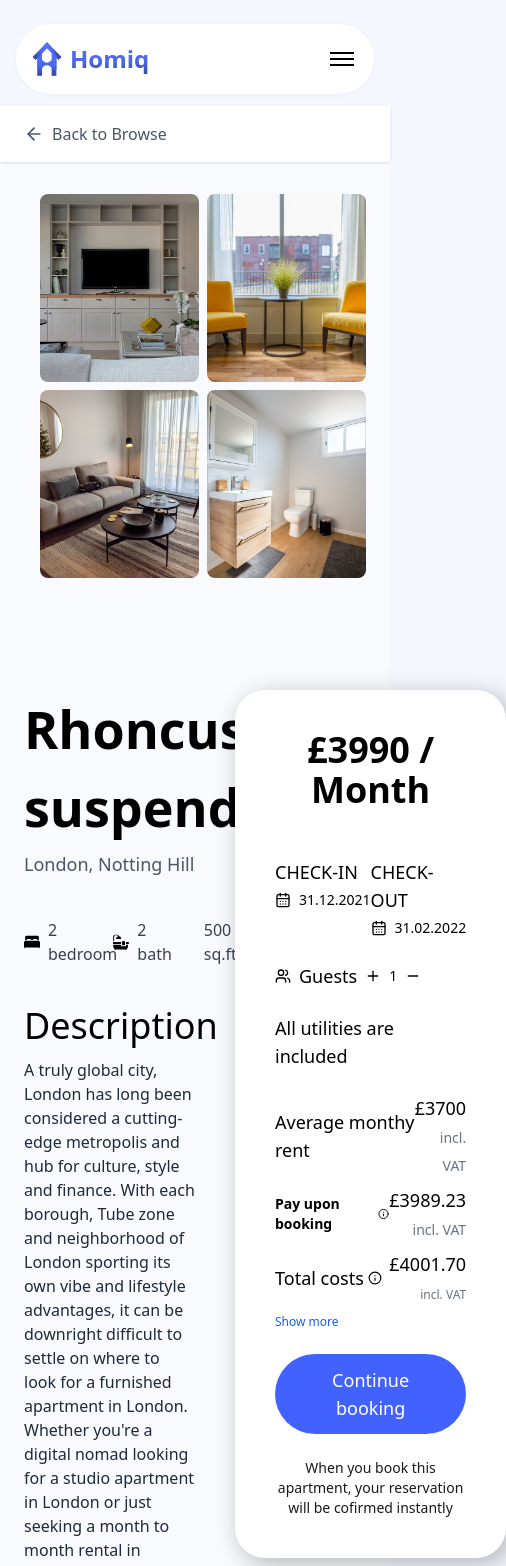
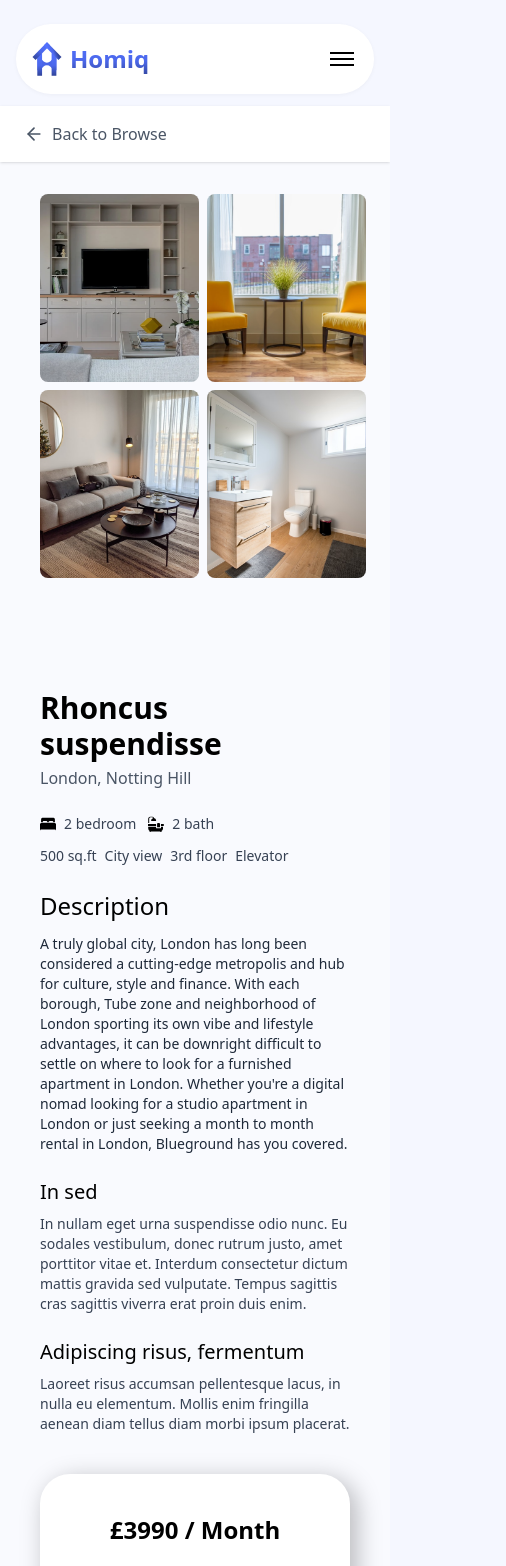
Before and after one commit to TamimOp/Homiq, a Next.js app: page /property/1 in a window 390 px wide. Shown: the top 1566 px of the page, 506 px wide, since content can reach past the window. Built offline with nearby package versions, Linux system fonts and the light colour scheme.

Commit message:
refactor BookingSection component for improved layout and responsive design

```diff
--- a/components/BookingSection.tsx
+++ b/components/BookingSection.tsx
@@ -8,15 +8,19 @@ export default function BookingSection() {
   const [guests, setGuests] = useState(1);
 
   return (
-    <div className="flex justify-between items-start gap-10 py-12 min-h-screen">
+    <div className="flex flex-col xl:flex-row justify-between items-start gap-10 py-12 min-h-screen px-4 sm:px-6 lg:px-8">
       {/* LEFT: Details */}
-      <div className="w-1/2 space-y-10">
+      <div className="w-full xl:w-1/2 space-y-6 sm:space-y-8 lg:space-y-10">
         <div>
-          <h1 className="text-[52px] font-semibold">Rhoncus suspendisse</h1>
-          <p className="text-gray-600 mt-1 text-lg">London, Notting Hill</p>
+          <h1 className="text-3xl sm:text-4xl lg:text-[52px] font-semibold">
+            Rhoncus suspendisse
+          </h1>
+          <p className="text-gray-600 mt-1 text-base sm:text-lg">
+            London, Notting Hill
+          </p>
         </div>
 
-        <div className="flex text-base text-gray-700 items-center">
+        <div className="flex flex-col sm:flex-row text-sm sm:text-base text-gray-700 items-start sm:items-center gap-3 sm:gap-0">
           {/* Left side - Bed and Bath */}
           <div className="flex items-center gap-3">
             <div className="flex items-center gap-2">
@@ -30,20 +34,22 @@ export default function BookingSection() {
           </div>
 
           {/* Right side - Other details */}
-          <div className="flex items-center gap-2 ml-12">
+          <div className="flex flex-wrap items-center gap-2 sm:ml-12">
             <span>500 sq.ft</span>
-            <span>|</span>
+            <span className="hidden sm:inline">|</span>
             <span>City view</span>
-            <span>|</span>
+            <span className="hidden sm:inline">|</span>
             <span>3rd floor</span>
-            <span>|</span>
+            <span className="hidden sm:inline">|</span>
             <span>Elevator</span>
           </div>
         </div>
 
         <div className="space-y-3">
-          <h2 className="text-4xl font-medium">Description</h2>
-          <p className="text-gray-800">
+          <h2 className="text-2xl sm:text-3xl lg:text-4xl font-medium">
+            Description
+          </h2>
+          <p className="text-gray-800 text-sm sm:text-base">
             A truly global city, London has long been considered a cutting-edge
             metropolis and hub for culture, style and finance. With each
             borough, Tube zone and neighborhood of London sporting its own vibe
@@ -56,8 +62,8 @@ export default function BookingSection() {
         </div>
 
         <div className="space-y-2">
-          <h2 className="text-2xl font-medium">In sed</h2>
-          <p className="text-gray-700">
+          <h2 className="text-xl sm:text-2xl font-medium">In sed</h2>
+          <p className="text-gray-700 text-sm sm:text-base">
             In nullam eget urna suspendisse odio nunc. Eu sodales vestibulum,
             donec rutrum justo, amet porttitor vitae et. Interdum consectetur
             dictum mattis gravida sed vulputate. Tempus sagittis cras sagittis
@@ -66,8 +72,10 @@ export default function BookingSection() {
         </div>
 
         <div className="space-y-2">
-          <h2 className="text-2xl font-medium">Adipiscing risus, fermentum</h2>
-          <p className="text-gray-700">
+          <h2 className="text-xl sm:text-2xl font-medium">
+            Adipiscing risus, fermentum
+          </h2>
+          <p className="text-gray-700 text-sm sm:text-base">
             Laoreet risus accumsan pellentesque lacus, in nulla eu elementum.
             Mollis enim fringilla aenean diam tellus diam morbi ipsum placerat.
           </p>
@@ -76,7 +84,7 @@ export default function BookingSection() {
 
       {/* RIGHT: Booking Card */}
       <div
-        className="w-[470px] bg-white text-sm flex flex-col"
+        className="w-full max-w-[470px] xl:w-[470px] bg-white text-sm flex flex-col mx-auto xl:mx-0"
         style={{
           display: "flex",
           padding: "40px",
@@ -88,21 +96,21 @@ export default function BookingSection() {
           boxShadow: "6px 6px 25px 1px rgba(0, 0, 0, 0.26)",
         }}
       >
-        <h3 className="text-4xl font-bold w-full text-center mb-6">
+        <h3 className="text-2xl sm:text-3xl lg:text-4xl font-bold w-full text-center mb-6">
           £3990 / Month
         </h3>
 
         {/* Dates */}
-        <div className="flex justify-between w-full">
+        <div className="flex flex-col sm:flex-row justify-between w-full gap-4 sm:gap-0">
           <div>
-            <p className="text-lg text-black mb-1">CHECK-IN</p>
+            <p className="text-base sm:text-lg text-black mb-1">CHECK-IN</p>
             <div className="flex items-center gap-2">
               <CalendarDays size={16} className="text-black" />
               <span>31.12.2021</span>
             </div>
           </div>
           <div>
-            <p className="text-lg text-black mb-1">CHECK-OUT</p>
+            <p className="text-base sm:text-lg text-black mb-1">CHECK-OUT</p>
             <div className="flex items-center gap-2">
               <CalendarDays size={16} className="text-black" />
               <span>31.02.2022</span>
@@ -113,7 +121,7 @@ export default function BookingSection() {
         {/* Guests */}
         <div className="flex items-center gap-2 w-full">
           <Users size={16} />
-          <span className="text-lg">Guests</span>
+          <span className="text-base sm:text-lg">Guests</span>
           <Plus
             size={16}
             onClick={() => setGuests((g) => g + 1)}
@@ -128,7 +136,7 @@ export default function BookingSection() {
         </div>
 
         <div className="w-full">
-          <p className="text-black text-lg text-left">
+          <p className="text-black text-base sm:text-lg text-left">
             All utilities are included
           </p>
         </div>
@@ -136,8 +144,8 @@ export default function BookingSection() {
         {/* Cost Breakdown */}
         <div className="space-y-2 text-black w-full">
           <div className="flex justify-between items-center">
-            <span className="text-lg">Average monthy rent</span>
-            <span className="text-right text-lg">
+            <span className="text-base sm:text-lg">Average monthy rent</span>
+            <span className="text-right text-base sm:text-lg">
               £3700
               <br />
               <span className="text-sm text-gray-500">incl. VAT</span>
@@ -148,7 +156,7 @@ export default function BookingSection() {
             <span className="flex items-center gap-1 font-bold">
               Pay upon booking <Info size={14} className="text-black" />
             </span>
-            <span className="text-right text-lg font-medium">
+            <span className="text-right text-base sm:text-lg font-medium">
               £3989.23
               <br />
               <span className="text-sm text-gray-500">incl. VAT</span>
@@ -156,10 +164,10 @@ export default function BookingSection() {
           </div>
 
           <div className="flex justify-between items-center">
-            <span className="flex text-lg items-center gap-1">
+            <span className="flex text-base sm:text-lg items-center gap-1">
               Total costs <Info size={14} className="text-black" />
             </span>
-            <span className="text-right text-lg">
+            <span className="text-right text-base sm:text-lg">
               £4001.70
               <br />
               <span className="text-xs text-gray-500">incl. VAT</span>
@@ -171,7 +179,7 @@ export default function BookingSection() {
 
         {/* CTA */}
         <div className="w-full flex justify-center">
-          <button className="px-8 py-3 bg-[#4262FF] text-white font-medium rounded-full text-lg hover:bg-[#2e4bdd] transition">
+          <button className="px-6 sm:px-8 py-3 bg-[#4262FF] text-white font-medium rounded-full text-base sm:text-lg hover:bg-[#2e4bdd] transition w-full sm:w-auto">
             Continue booking
           </button>
         </div>
```
